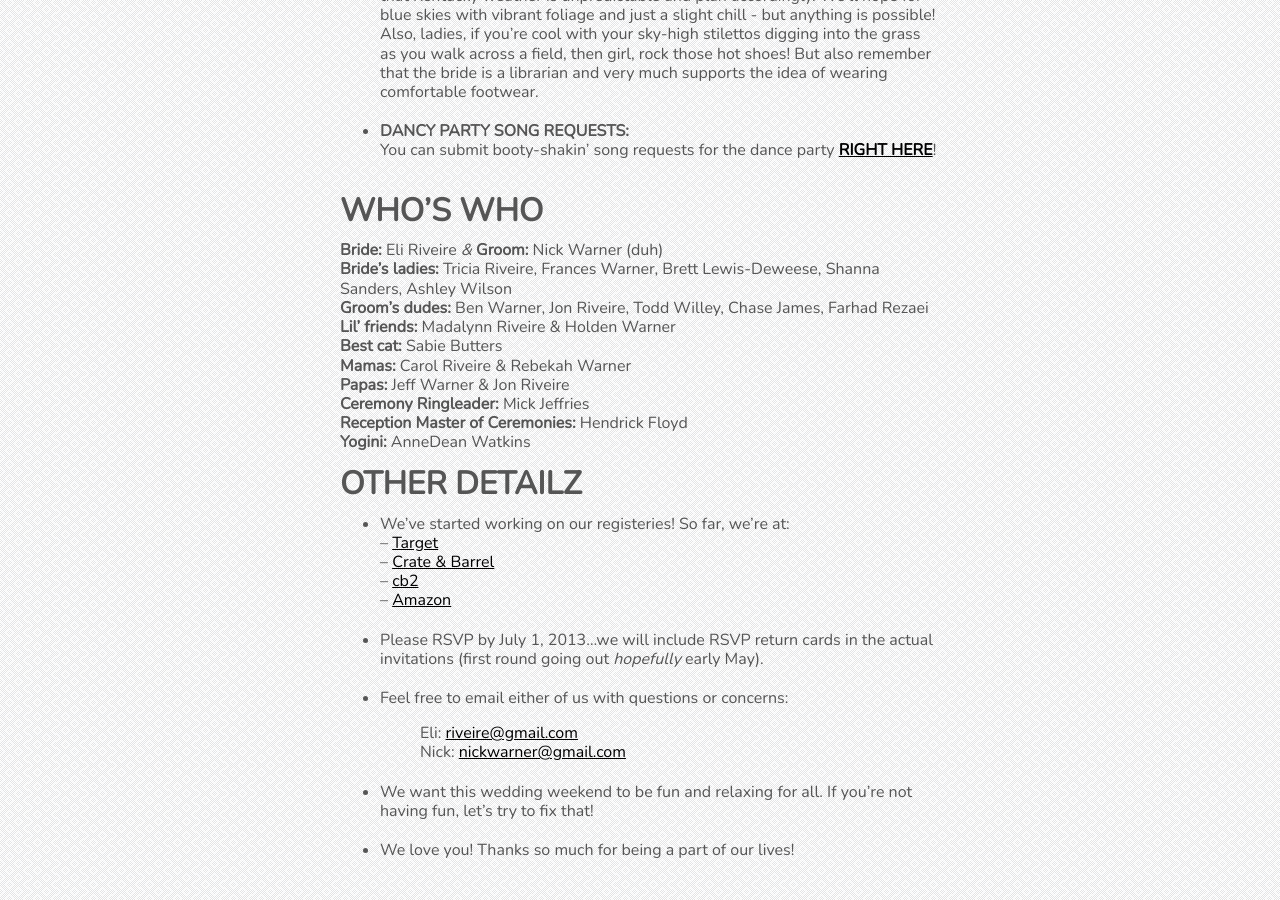
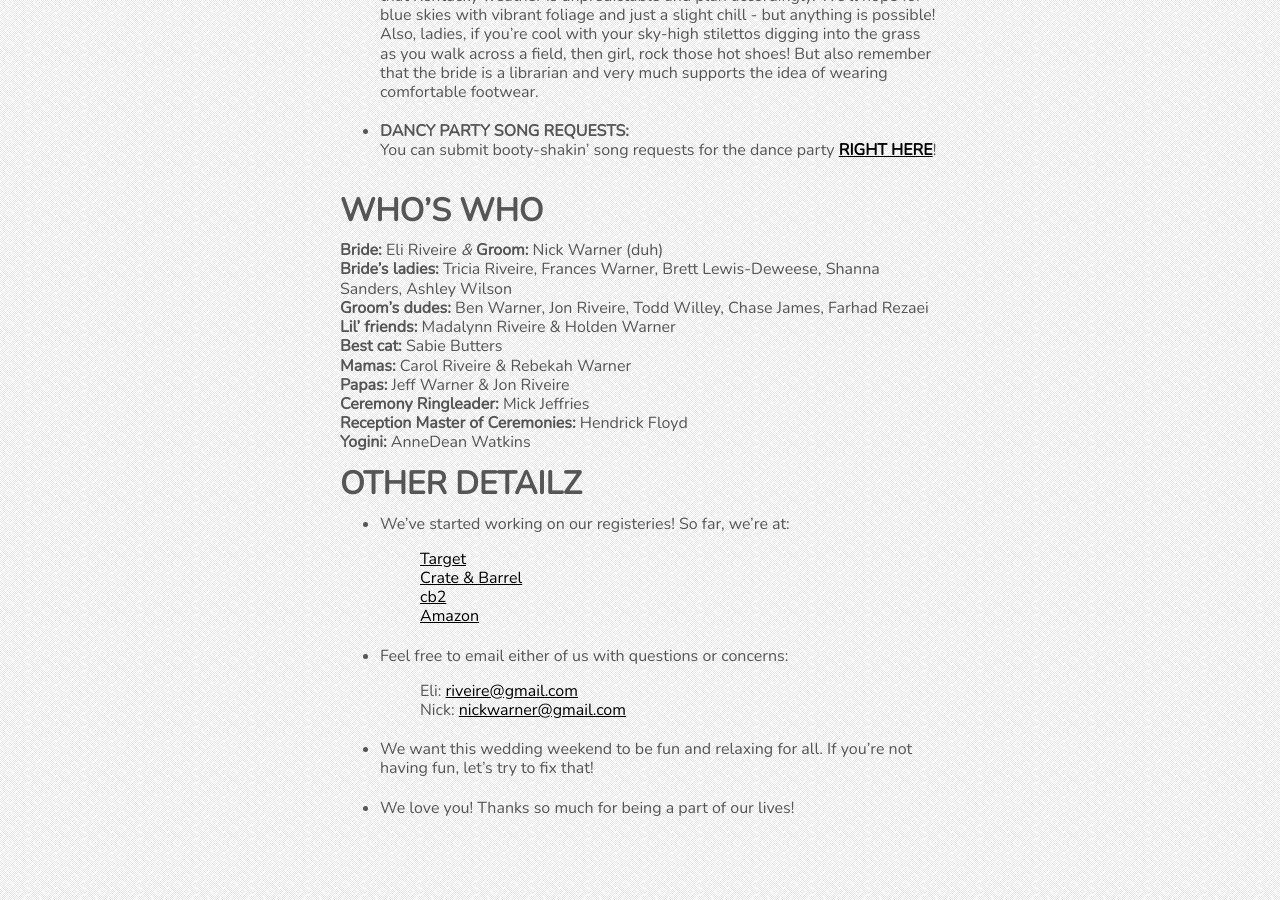
Before and after one commit to nikolaiwarner/eliandnick.com, a Jekyll site: the page built from party.md, in a window 1280 px wide and 900 px high, scrolled down 949 px. Built offline with Jekyll 4.4.1, drawn with Linux system fonts in a browser that asks for light colours; nearby versions of some CDN libraries; after the commit the page ends 1807 px from its top, so only the background shows below that.

Commit message:
Update party.md

```diff
--- a/party.md
+++ b/party.md
@@ -42,11 +42,11 @@ __Yogini:__ AnneDean Watkins
 # OTHER DETAILZ
 
 - We've started working on our registeries! So far, we're at:
--- [Target](http://www.target.com/wedd/registry/dWmXT5dpQxbsicThX951gg)
--- [Crate & Barrel](http://www.crateandbarrel.com/Gift-Registry/Guest/View-Registry.aspx?grid=5005730)
--- [cb2](http://www.cb2.com/Gift-Registry/Guest/View-Registry.aspx?grid=4940191&SortBy=category)
--- [Amazon](http://www.amazon.com/gp/registry/registry.html?ie=UTF8&id=3RQOD4ZZZDDCQ&type=wedding)
-- Please RSVP by July 1, 2013...we will include RSVP return cards in the actual invitations (first round going out *hopefully* early May).
+> [Target](http://www.target.com/wedd/registry/dWmXT5dpQxbsicThX951gg)
+> [Crate & Barrel](http://www.crateandbarrel.com/Gift-Registry/Guest/View-Registry.aspx?grid=5005730)
+> [cb2](http://www.cb2.com/Gift-Registry/Guest/View-Registry.aspx?grid=4940191&SortBy=category)
+> [Amazon](http://www.amazon.com/gp/registry/registry.html?ie=UTF8&id=3RQOD4ZZZDDCQ&type=wedding)
+
 - Feel free to email either of us with questions or concerns:
 > Eli: [riveire@gmail.com](mailto:riveire@gmail.com)
 > Nick: [nickwarner@gmail.com](mailto:nickwarner@gmail.com)
```
